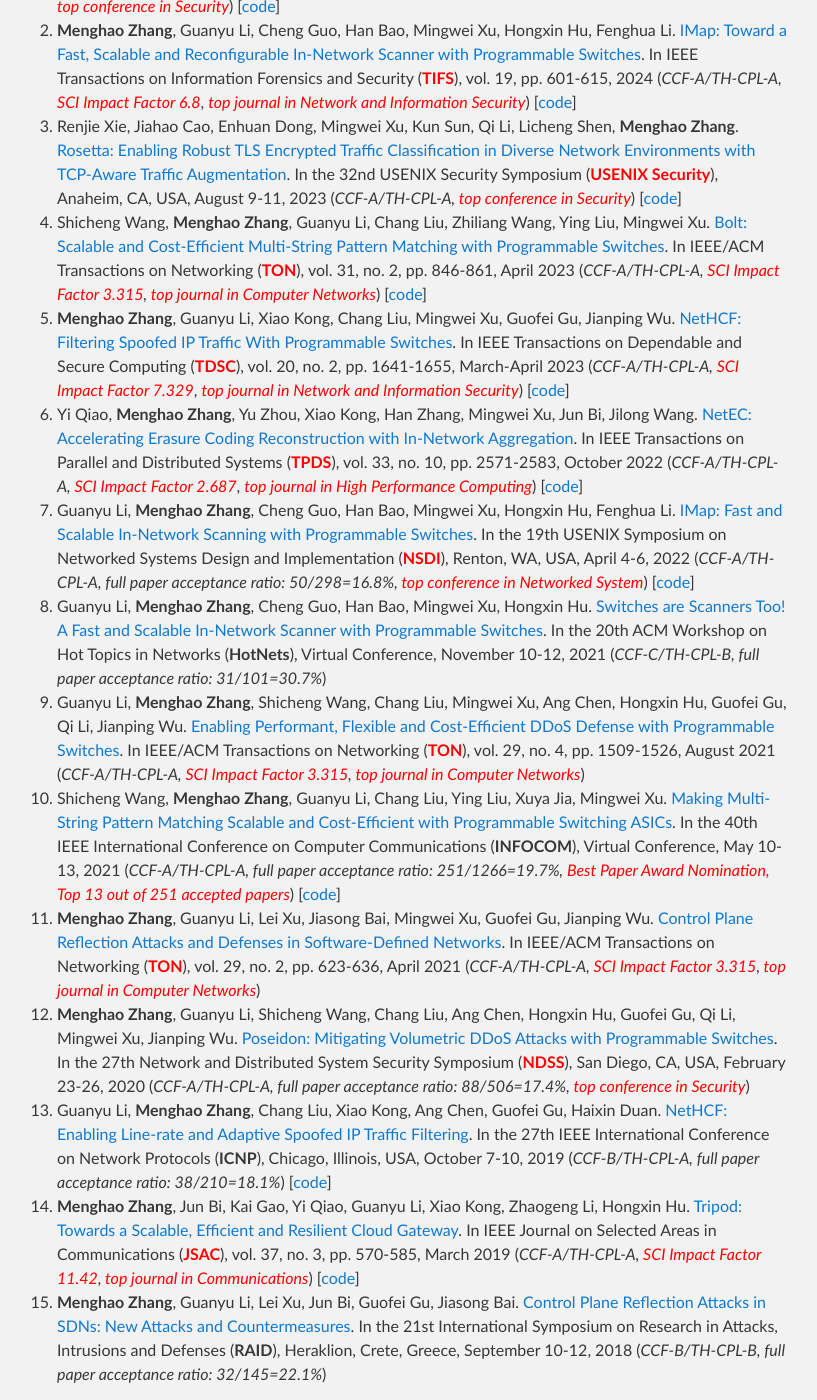
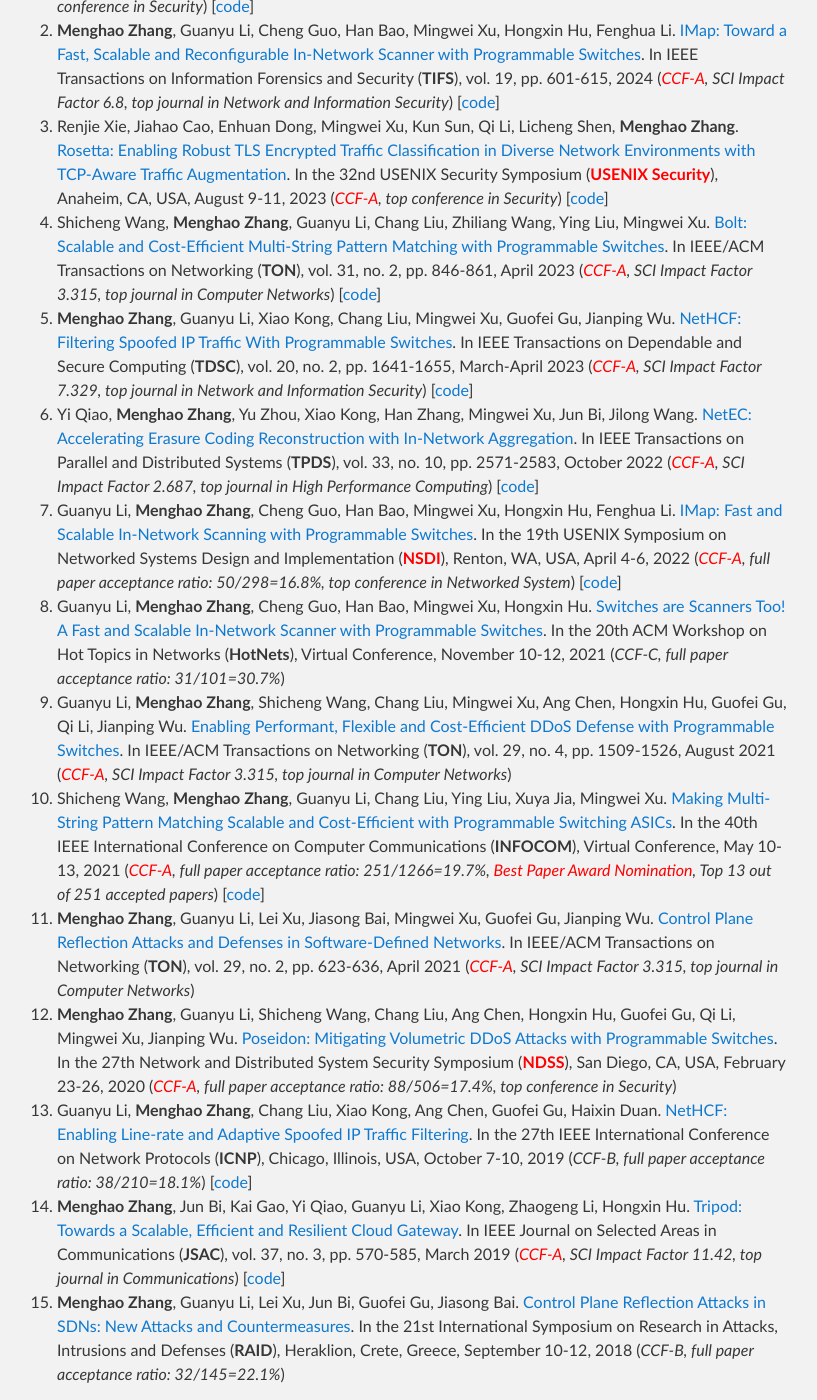
Before and after one commit to zhangmenghao/zhangmenghao.github.io, a Jekyll site: the page built from index.md, in a window 1280 px wide and 1400 px high, scrolled down 1229 px. Shown: the whole window, without its empty margins (228-1045 px from the left). Built offline with Jekyll 4.4.1, drawn with Linux system fonts in a browser that asks for light colours; some of the changed text lies outside the part shown.

Commit message:
Update publication

```diff
--- a/index.md
+++ b/index.md
@@ -44,64 +44,64 @@
 #### Selected Publications
 15. Shicheng Wang, __Menghao Zhang__, Yuying Du, Ziteng Chen, Zhiliang Wang, Mingwei Xu, Renjie Xie, Jiahai Yang.
 [LoRDMA: A New Low-Rate DoS Attack in RDMA Networks](./papers/NDSS2024-LoRDMA.pdf).
-In the 30th Network and Distributed System Security Symposium (**<font color='red'>NDSS</font>**), San Diego, CA, USA, February 26-March 1, 2024 (*CCF-A/TH-CPL-A, <font color='red'>top conference in Security</font>*) [[code](https://github.com/wangshicheng1225/LoRDMA)]
+In the 30th Network and Distributed System Security Symposium (**<font color='red'>NDSS</font>**), San Diego, CA, USA, February 26-March 1, 2024 (*<font color='red'>CCF-A</font>, top conference in Security*) [[code](https://github.com/wangshicheng1225/LoRDMA)]
 14. __Menghao Zhang__, Guanyu Li, Cheng Guo, Han Bao, Mingwei Xu, Hongxin Hu, Fenghua Li.
 [IMap: Toward a Fast, Scalable and Reconfigurable In-Network Scanner with Programmable Switches](./papers/TIFS2024-IMap.pdf).
-In IEEE Transactions on Information Forensics and Security (**<font color='red'>TIFS</font>**), vol. 19, pp. 601-615, 2024 (*CCF-A/TH-CPL-A, <font color='red'>SCI Impact Factor 6.8</font>*, *<font color='red'>top journal in Network and Information Security</font>*) [[code](https://github.com/IMapScanner/IMap)]
+In IEEE Transactions on Information Forensics and Security (**TIFS**), vol. 19, pp. 601-615, 2024 (*<font color='red'>CCF-A</font>, SCI Impact Factor 6.8, top journal in Network and Information Security*) [[code](https://github.com/IMapScanner/IMap)]
 13. Renjie Xie, Jiahao Cao, Enhuan Dong, Mingwei Xu, Kun Sun, Qi Li, Licheng Shen, __Menghao Zhang__.
 [Rosetta: Enabling Robust TLS Encrypted Traffic Classification in Diverse Network Environments with TCP-Aware Traffic Augmentation](./papers/security23-Rosetta.pdf).
-In the 32nd USENIX Security Symposium (**<font color='red'>USENIX Security</font>**), Anaheim, CA, USA, August 9-11, 2023 (*CCF-A/TH-CPL-A, <font color='red'>top conference in Security</font>*) [[code](https://github.com/sunskyXX/Rosetta)]
+In the 32nd USENIX Security Symposium (**<font color='red'>USENIX Security</font>**), Anaheim, CA, USA, August 9-11, 2023 (*<font color='red'>CCF-A</font>, top conference in Security*) [[code](https://github.com/sunskyXX/Rosetta)]
 12. Shicheng Wang, __Menghao Zhang__, Guanyu Li, Chang Liu, Zhiliang Wang, Ying Liu, Mingwei Xu.
 [Bolt: Scalable and Cost-Efficient Multi-String Pattern Matching with Programmable Switches](./papers/ton2023-Bolt.pdf).
-In IEEE/ACM Transactions on Networking (**<font color='red'>TON</font>**), vol. 31, no. 2, pp. 846-861, April 2023 (*CCF-A/TH-CPL-A, <font color='red'>SCI Impact Factor 3.315</font>, <font color='red'>top journal in Computer Networks</font>*) [[code](https://github.com/wangshicheng1225/BOLT-v2)]
+In IEEE/ACM Transactions on Networking (**TON**), vol. 31, no. 2, pp. 846-861, April 2023 (*<font color='red'>CCF-A</font>, SCI Impact Factor 3.315, top journal in Computer Networks*) [[code](https://github.com/wangshicheng1225/BOLT-v2)]
 11. __Menghao Zhang__, Guanyu Li, Xiao Kong, Chang Liu, Mingwei Xu, Guofei Gu, Jianping Wu.
 [NetHCF: Filtering Spoofed IP Traffic With Programmable Switches](./papers/TDSC2023-NetHCF.pdf).
-In IEEE Transactions on Dependable and Secure Computing (**<font color='red'>TDSC</font>**), vol. 20, no. 2, pp. 1641-1655, March-April 2023 (*CCF-A/TH-CPL-A, <font color='red'>SCI Impact Factor 7.329</font>*, *<font color='red'>top journal in Network and Information Security</font>*) [[code](https://github.com/NetHCF/NetHCF/tree/master)]
+In IEEE Transactions on Dependable and Secure Computing (**TDSC**), vol. 20, no. 2, pp. 1641-1655, March-April 2023 (*<font color='red'>CCF-A</font>, SCI Impact Factor 7.329, top journal in Network and Information Security*) [[code](https://github.com/NetHCF/NetHCF/tree/master)]
 10. Yi Qiao, __Menghao Zhang__, Yu Zhou, Xiao Kong, Han Zhang, Mingwei Xu, Jun Bi, Jilong Wang.
 [NetEC: Accelerating Erasure Coding Reconstruction with In-Network Aggregation](./papers/TPDS2022-NetEC.pdf).
-In IEEE Transactions on Parallel and Distributed Systems (**<font color='red'>TPDS</font>**), vol. 33, no. 10, pp. 2571-2583, October 2022 (*CCF-A/TH-CPL-A, <font color='red'>SCI Impact Factor 2.687</font>*, *<font color='red'>top journal in High Performance Computing</font>*) [[code](https://github.com/netec-2019/netec)]
+In IEEE Transactions on Parallel and Distributed Systems (**TPDS**), vol. 33, no. 10, pp. 2571-2583, October 2022 (*<font color='red'>CCF-A</font>, SCI Impact Factor 2.687, top journal in High Performance Computing*) [[code](https://github.com/netec-2019/netec)]
 9. Guanyu Li, __Menghao Zhang__, Cheng Guo, Han Bao, Mingwei Xu, Hongxin Hu, Fenghua Li.
 [IMap: Fast and Scalable In-Network Scanning with Programmable Switches](./papers/nsdi2022-IMap.pdf).
-In the 19th USENIX Symposium on Networked Systems Design and Implementation (**<font color='red'>NSDI</font>**), Renton, WA, USA, April 4-6, 2022 (*CCF-A/TH-CPL-A, full paper acceptance ratio: 50/298=16.8%, <font color='red'>top conference in Networked System</font>*) [[code](https://github.com/IMapScanner/IMap)]
+In the 19th USENIX Symposium on Networked Systems Design and Implementation (**<font color='red'>NSDI</font>**), Renton, WA, USA, April 4-6, 2022 (*<font color='red'>CCF-A</font>, full paper acceptance ratio: 50/298=16.8%, top conference in Networked System*) [[code](https://github.com/IMapScanner/IMap)]
 8. Guanyu Li, __Menghao Zhang__, Cheng Guo, Han Bao, Mingwei Xu, Hongxin Hu.
 [Switches are Scanners Too! A Fast and Scalable In-Network Scanner with Programmable Switches](./papers/HotNets2021-IMap.pdf).
-In the 20th ACM Workshop on Hot Topics in Networks (**HotNets**), Virtual Conference, November 10-12, 2021 (*CCF-C/TH-CPL-B, full paper acceptance ratio: 31/101=30.7%*)
+In the 20th ACM Workshop on Hot Topics in Networks (**HotNets**), Virtual Conference, November 10-12, 2021 (*CCF-C, full paper acceptance ratio: 31/101=30.7%*)
 7. Guanyu Li, __Menghao Zhang__, Shicheng Wang, Chang Liu, Mingwei Xu, Ang Chen, Hongxin Hu, Guofei Gu, Qi Li, Jianping Wu.
 [Enabling Performant, Flexible and Cost-Efficient DDoS Defense with Programmable Switches](./papers/ton2021-Poseidon.pdf).
-In IEEE/ACM Transactions on Networking (**<font color='red'>TON</font>**), vol. 29, no. 4, pp. 1509-1526, August 2021 (*CCF-A/TH-CPL-A, <font color='red'>SCI Impact Factor 3.315</font>, <font color='red'>top journal in Computer Networks</font>*)
+In IEEE/ACM Transactions on Networking (**TON**), vol. 29, no. 4, pp. 1509-1526, August 2021 (*<font color='red'>CCF-A</font>, SCI Impact Factor 3.315, top journal in Computer Networks*)
 6. Shicheng Wang, __Menghao Zhang__, Guanyu Li, Chang Liu, Ying Liu, Xuya Jia, Mingwei Xu.
 [Making Multi-String Pattern Matching Scalable and Cost-Efficient with Programmable Switching ASICs](./papers/infocom2021-Bolt.pdf).
-In the 40th IEEE International Conference on Computer Communications (**INFOCOM**), Virtual Conference, May 10-13, 2021 (*CCF-A/TH-CPL-A, full paper acceptance ratio: 251/1266=19.7%, <font color='red'>Best Paper Award Nomination, Top 13 out of 251 accepted papers</font>*) [[code](https://github.com/wangshicheng1225/BOLT-v2)]
+In the 40th IEEE International Conference on Computer Communications (**INFOCOM**), Virtual Conference, May 10-13, 2021 (*<font color='red'>CCF-A</font>, full paper acceptance ratio: 251/1266=19.7%, <font color='red'>Best Paper Award Nomination</font>, Top 13 out of 251 accepted papers*) [[code](https://github.com/wangshicheng1225/BOLT-v2)]
 5. __Menghao Zhang__, Guanyu Li, Lei Xu, Jiasong Bai, Mingwei Xu, Guofei Gu, Jianping Wu.
 [Control Plane Reflection Attacks and Defenses in Software-Defined Networks](./papers/ton2021-sdns-attacks.pdf).
-In IEEE/ACM Transactions on Networking (**<font color='red'>TON</font>**), vol. 29, no. 2, pp. 623-636, April 2021 (*CCF-A/TH-CPL-A, <font color='red'>SCI Impact Factor 3.315</font>, <font color='red'>top journal in Computer Networks</font>*)
+In IEEE/ACM Transactions on Networking (**TON**), vol. 29, no. 2, pp. 623-636, April 2021 (*<font color='red'>CCF-A</font>, SCI Impact Factor 3.315, top journal in Computer Networks*)
 4. __Menghao Zhang__, Guanyu Li, Shicheng Wang, Chang Liu, Ang Chen, Hongxin Hu, Guofei Gu, Qi Li, Mingwei Xu, Jianping Wu.
 [Poseidon: Mitigating Volumetric DDoS Attacks with Programmable Switches](./papers/NDSS2020-Poseidon.pdf).
-In the 27th Network and Distributed System Security Symposium (**<font color='red'>NDSS</font>**), San Diego, CA, USA, February 23-26, 2020 (*CCF-A/TH-CPL-A, full paper acceptance ratio: 88/506=17.4%, <font color='red'>top conference in Security</font>*)
+In the 27th Network and Distributed System Security Symposium (**<font color='red'>NDSS</font>**), San Diego, CA, USA, February 23-26, 2020 (*<font color='red'>CCF-A</font>, full paper acceptance ratio: 88/506=17.4%, top conference in Security*)
 3. Guanyu Li, __Menghao Zhang__, Chang Liu, Xiao Kong, Ang Chen, Guofei Gu, Haixin Duan.
 [NetHCF: Enabling Line-rate and Adaptive Spoofed IP Traffic Filtering](./papers/ICNP2019NetHCF.pdf).
-In the 27th IEEE International Conference on Network Protocols (**ICNP**), Chicago, Illinois, USA, October 7-10, 2019 (*CCF-B/TH-CPL-A, full paper acceptance ratio: 38/210=18.1%*) [[code](https://github.com/NetHCF/NetHCF/tree/ICNP19)]
+In the 27th IEEE International Conference on Network Protocols (**ICNP**), Chicago, Illinois, USA, October 7-10, 2019 (*CCF-B, full paper acceptance ratio: 38/210=18.1%*) [[code](https://github.com/NetHCF/NetHCF/tree/ICNP19)]
 2. __Menghao Zhang__, Jun Bi, Kai Gao, Yi Qiao, Guanyu Li, Xiao Kong, Zhaogeng Li, Hongxin Hu.
 [Tripod: Towards a Scalable, Efficient and Resilient Cloud Gateway](./papers/jsac2019tripod.pdf).
-In IEEE Journal on Selected Areas in Communications (**<font color='red'>JSAC</font>**), vol. 37, no. 3, pp. 570-585, March 2019 (*CCF-A/TH-CPL-A, <font color='red'>SCI Impact Factor 11.42</font>, <font color='red'>top journal in Communications</font>*) [[code](https://github.com/zhangmenghao/Tripod/tree/master/gateway)]
+In IEEE Journal on Selected Areas in Communications (**JSAC**), vol. 37, no. 3, pp. 570-585, March 2019 (*<font color='red'>CCF-A</font>, SCI Impact Factor 11.42, top journal in Communications*) [[code](https://github.com/zhangmenghao/Tripod/tree/master/gateway)]
 1. __Menghao Zhang__, Guanyu Li, Lei Xu, Jun Bi, Guofei Gu, Jiasong Bai.
 [Control Plane Reflection Attacks in SDNs: New Attacks and Countermeasures](./papers/raid2018-sdns-attacks.pdf).
-In the 21st International Symposium on Research in Attacks, Intrusions and Defenses (**RAID**), Heraklion, Crete, Greece, September 10-12, 2018 (*CCF-B/TH-CPL-B, full paper acceptance ratio: 32/145=22.1%*)
+In the 21st International Symposium on Research in Attacks, Intrusions and Defenses (**RAID**), Heraklion, Crete, Greece, September 10-12, 2018 (*CCF-B, full paper acceptance ratio: 32/145=22.1%*)
 
 #### Others
 13. Cheng Guo, __Menghao Zhang__, Guanyu Li, Mingwei Xu.
 [MulTA: Enabling Cost-efficient Multi-task Network Traffic Analysis](./papers/Globecom23-MulTA.pdf).
-In IEEE Global Communications Conference (**Globecom**), Kuala Lumpur, Malaysia, December 4-8, 2023 (CCF-C/TH-CPL-B)
+In IEEE Global Communications Conference (**Globecom**), Kuala Lumpur, Malaysia, December 4-8, 2023 (CCF-C)
 12. Ziteng Chen, __Menghao Zhang__, Guanyu Li, Mingwei Xu.
 [Chameleon: Automatic and Adaptive Tuning for DCQCN Parameters in RDMA Networks](./papers/sigcomm2023-poster-Chameleon.pdf).
 In SIGCOMM Posters and Demos, New York, USA, September 10-14, 2023
 11. Yichi Xu, Guanyu Li, Jiamin Cao, __Menghao Zhang__, Ying Liu, Mingwei Xu.
 [HyperClassifier: Accurate, Extensible and Scalable Traffic Classification with Programmable Switches](./papers/ICC2023-HyperClassifier.pdf).
-In IEEE International Conference on Communication (**ICC**), Rome, Italy, May 28-June 01, 2023 (CCF-C/TH-CPL-B)
+In IEEE International Conference on Communication (**ICC**), Rome, Italy, May 28-June 01, 2023 (CCF-C)
 10. Xiao Kong, Naijia Liu, __Menghao Zhang__, Mingwei Xu.
 Analysis of online college teaching data before and after the COVID-19 epidemic.
 <!-- COVID-19疫情前后高校在线教学数据分析 (./papers/COVID_19疫情前后高校在线教学数据分析.pdf)-->
-In Journal of Tsinghua University (Science and Technology), September 23, 2020 (*TH-CPL-B, In Chinese*)
+In Journal of Tsinghua University (Science and Technology), September 23, 2020 (*In Chinese*)
 9. Jiasong Bai, __Menghao Zhang__, Guanyu Li, Chang Liu, Mingwei Xu, Hongxin Hu.
 [FastFE: Accelerating ML-based Traffic Analysis with Programmable Switches](./papers/SPIN2020-FastFE.pdf).
 In the 1st Workshop on Secure Programmable Network Infrastructure (**SPIN**), co-located with SIGCOMM 2020, New York, USA, August 10, 2020
```
